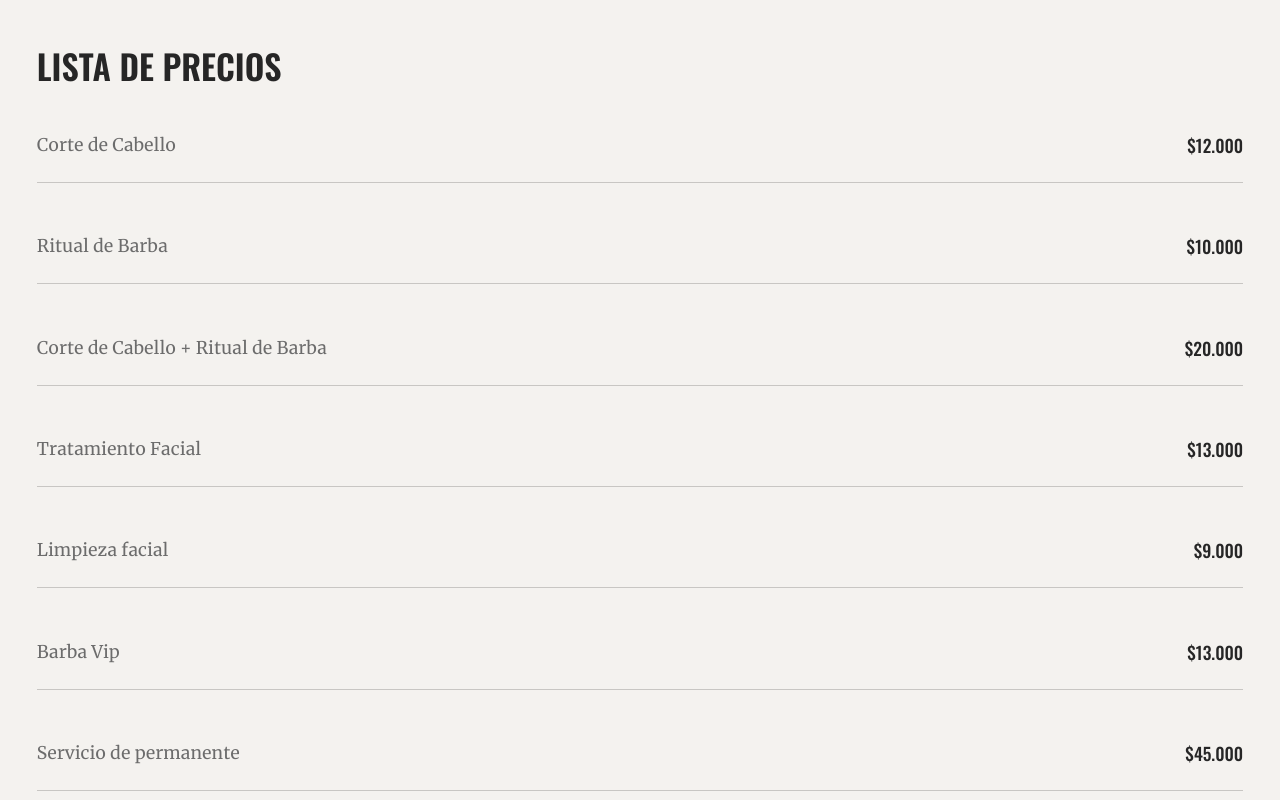
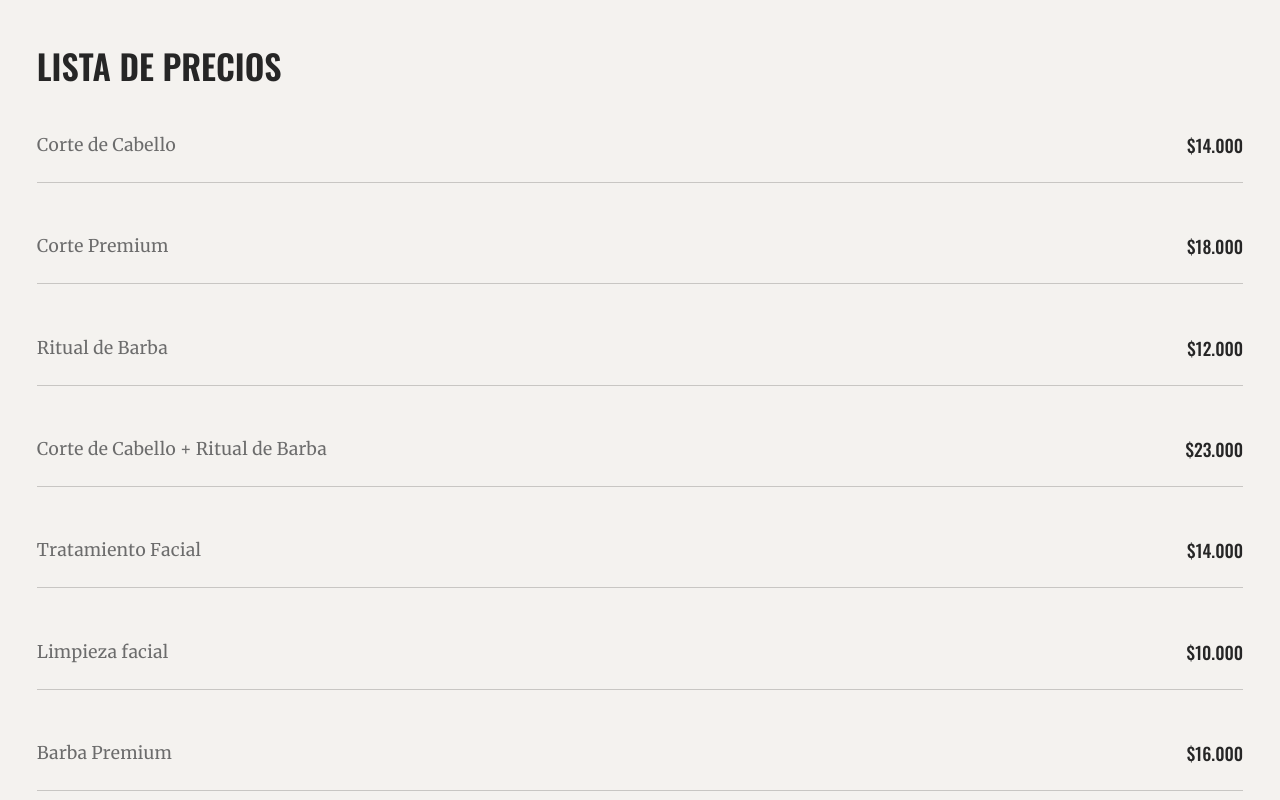
Before and after one commit to amus-dev/buenabarberia, a React (Create React App) app: page /services-inside in a window 1280 px wide. Shown: the part 1280-2080 px from the top of the page. Built offline with nearby package versions, Linux system fonts and the light colour scheme.

Commit message:
se actualizan los precios

```diff
--- a/src/pages/ServicesInside.js
+++ b/src/pages/ServicesInside.js
@@ -79,45 +79,52 @@ const ServicesInside = () => {
                               <span className="list-group-title">
                                 Corte de Cabello
                               </span>
-                              <span className="list-group-price">$12.000</span>
+                              <span className="list-group-price">$14.000</span>
+                            </li>
+
+                            <li className="list-group-item d-flex justify-content-between align-items-center">
+                              <span className="list-group-title">
+                                Corte Premium
+                              </span>
+                              <span className="list-group-price">$18.000</span>
                             </li>
 
                             <li className="list-group-item d-flex justify-content-between align-items-center">
                               <span className="list-group-title">
                                 Ritual de Barba
                               </span>
-                              <span className="list-group-price">$10.000</span>
+                              <span className="list-group-price">$12.000</span>
                             </li>
                             <li className="list-group-item d-flex justify-content-between align-items-center">
                               <span className="list-group-title">
                                 Corte de Cabello + Ritual de Barba
                               </span>
-                              <span className="list-group-price">$20.000</span>
+                              <span className="list-group-price">$23.000</span>
                             </li>
                             <li className="list-group-item d-flex justify-content-between align-items-center">
                               <span className="list-group-title">
                                 Tratamiento Facial
                               </span>
-                              <span className="list-group-price">$13.000</span>
+                              <span className="list-group-price">$14.000</span>
                             </li>
                             <li className="list-group-item d-flex justify-content-between align-items-center">
                               <span className="list-group-title">
                                 Limpieza facial
                               </span>
-                              <span className="list-group-price">$9.000</span>
+                              <span className="list-group-price">$10.000</span>
                             </li>
 
                             <li className="list-group-item d-flex justify-content-between align-items-center">
                               <span className="list-group-title">
-                                Barba Vip
+                                Barba Premium
                               </span>
-                              <span className="list-group-price">$13.000</span>
+                              <span className="list-group-price">$16.000</span>
                             </li>
                             <li className="list-group-item d-flex justify-content-between align-items-center">
                               <span className="list-group-title">
-                                Servicio de permanente
+                                Ondulado permanente + Corte
                               </span>
-                              <span className="list-group-price">$45.000</span>
+                              <span className="list-group-price">$65.000</span>
                             </li>
                           </ul>
                         </div>
```
